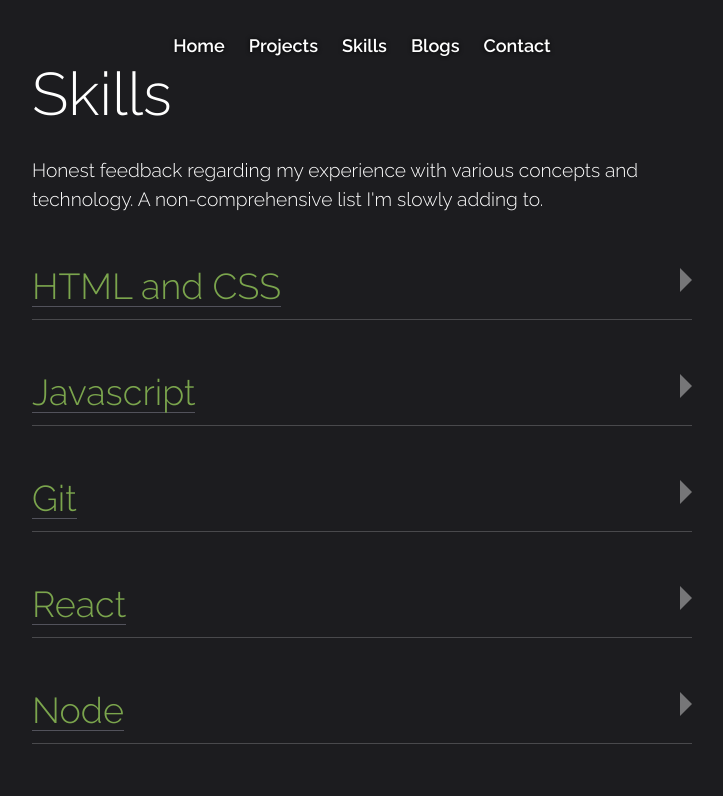
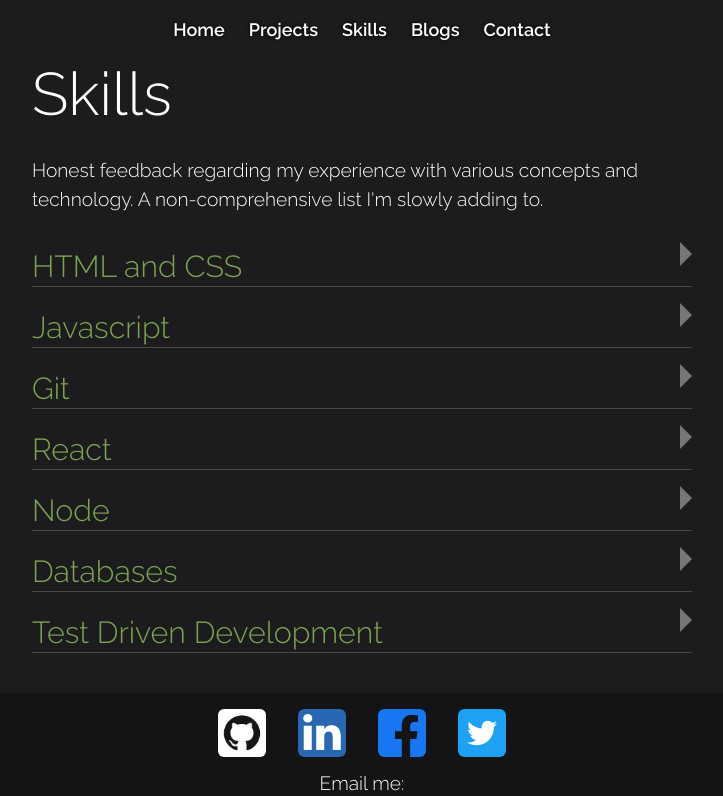
Before and after one commit to bradbrad88/portfolio-client, a React (Create React App) app: page /skills in a window 1280 px wide. Shown: the top 796 px of the page, without its empty margins (278-1001 px from the left). Built offline with nearby package versions, Linux system fonts and the light colour scheme.

Commit message:
Minor tidy up with comments, styling and linting

```diff
--- a/src/components/contact/ContactForm.tsx
+++ b/src/components/contact/ContactForm.tsx
@@ -58,13 +58,10 @@ const ContactForm = () => {
     const res = await postRequest<{ token: string }>(req);
     if (!res) return toast.error("That didn't work, please try again");
     toast.success(<Undo token={res.token} />, {
-      // position: toast.POSITION.BOTTOM_RIGHT,
       autoClose: 10000,
       pauseOnHover: false,
       pauseOnFocusLoss: false,
       closeOnClick: false,
-      // theme: "dark",
-      // style: { backgroundColor: "rgb(50, 50, 60)" },
     });
   };
 
@@ -149,7 +146,7 @@ const ContactForm = () => {
         value={message.value}
         hintMessage={message.hintMessage}
         hintDisplay={message.hintDisplay}
-        placeholder="Message"
+        placeholder="Message (preferable, but also not required)"
         onChange={handleMessageChange}
         type="tel"
         autocomplete="tel"
--- a/src/components/elements/NavLi.tsx
+++ b/src/components/elements/NavLi.tsx
@@ -23,7 +23,7 @@ const NavLi = ({ children, to, title, submenu }: Proptypes) => {
   return (
     <>
       <li
-        className="sm:hover:border-b-2 sm:hover:text-green border-[#fff3] transition-colors border-r-2 sm:border-r-0 h-12 text-center text-sm sm:text-lg cursor-pointer text-shadow flex flex-col justify-center items-center content-center sm:justify-end last-of-type:border-r-0"
+        className="sm:hover:border-b-2 sm:hover:text-green border-[#fff3] transition-colors border-r-2 sm:border-r-0 h-12 sm:h-8 text-center text-sm sm:text-lg cursor-pointer text-shadow flex flex-col justify-center items-center content-center sm:justify-end last-of-type:border-r-0"
         onClick={handleNavigate}
       >
         {title}
--- a/src/components/elements/Submenu.tsx
+++ b/src/components/elements/Submenu.tsx
@@ -29,7 +29,6 @@ const Submenu = ({ root, menuItems, expand, setExpand }: Proptypes) => {
 
   const handleNavigation = (e: React.MouseEvent, path: string = "") => {
     e.stopPropagation();
-    console.log(path);
     nav(`${root}/${path}`);
     setExpand(false);
   };
--- a/src/pages/home/FeatureProjects.tsx
+++ b/src/pages/home/FeatureProjects.tsx
@@ -11,7 +11,7 @@ const FeatureProjects = () => {
   return (
     <Section>
       <H2>Feature Projects</H2>
-      <CardGrid items={featureProjects} childClassName="project" className="projects-grid" />
+      <CardGrid items={featureProjects} />
     </Section>
   );
 };
--- a/src/pages/skills/Skill.tsx
+++ b/src/pages/skills/Skill.tsx
@@ -13,12 +13,14 @@ const Skill = ({ skill }: Proptypes) => {
   const [fold, setFold] = useState(true);
 
   return (
-    <Section>
+    <Section styles={{ marginTop: 0, marginBottom: 0 }}>
       <div
         className="flex cursor-pointer justify-between items-center border-b-[1px] border-[#fff3]"
         onClick={() => setFold(!fold)}
       >
-        <H2>{skill.skill}</H2>
+        <H2 divider={false} styles={{ fontSize: "1.9rem", marginBottom: 0 }}>
+          {skill.skill}
+        </H2>
         <div
           className={
             (fold ? "rotate-90" : "rotate-180") +
```
